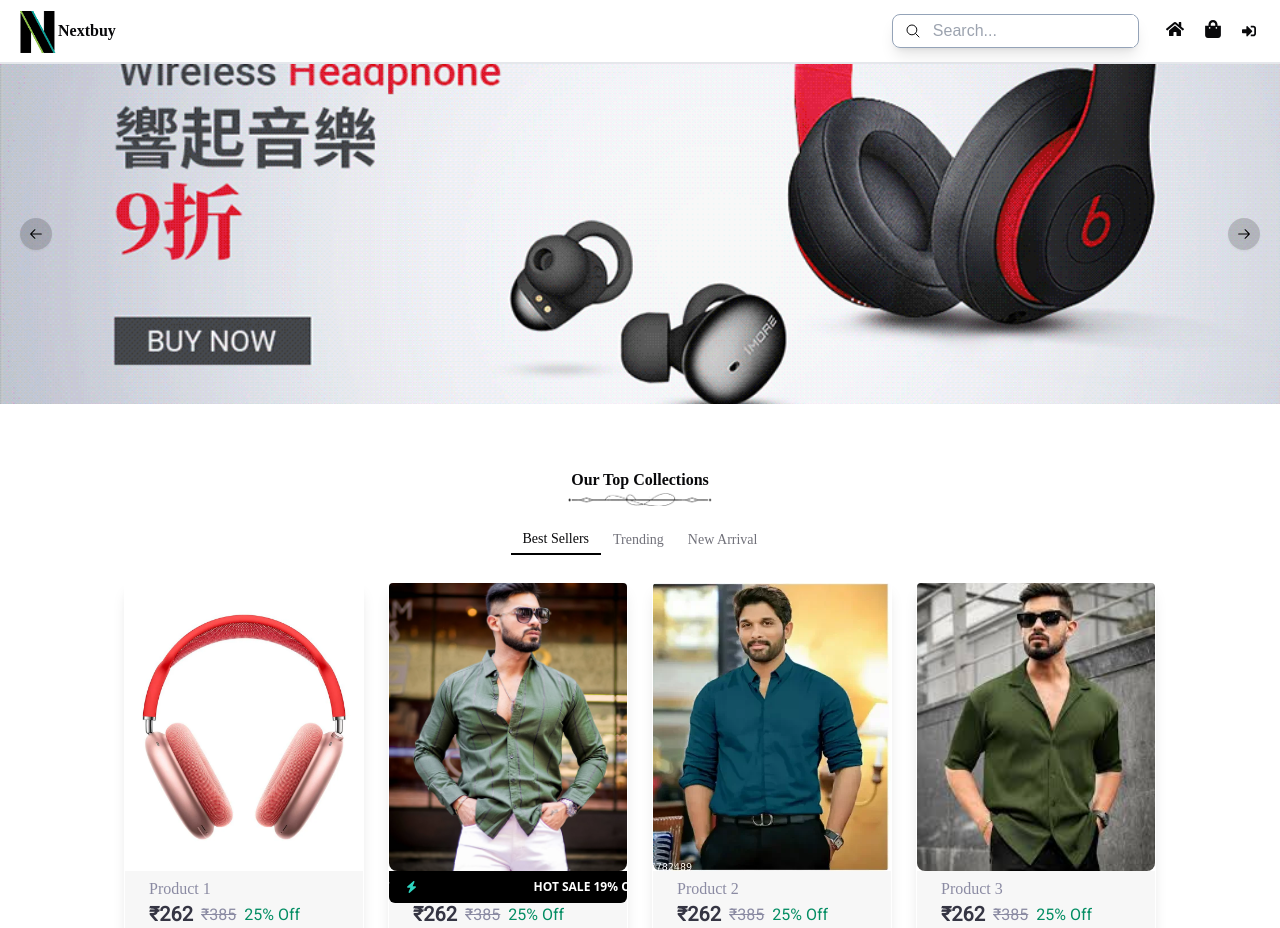
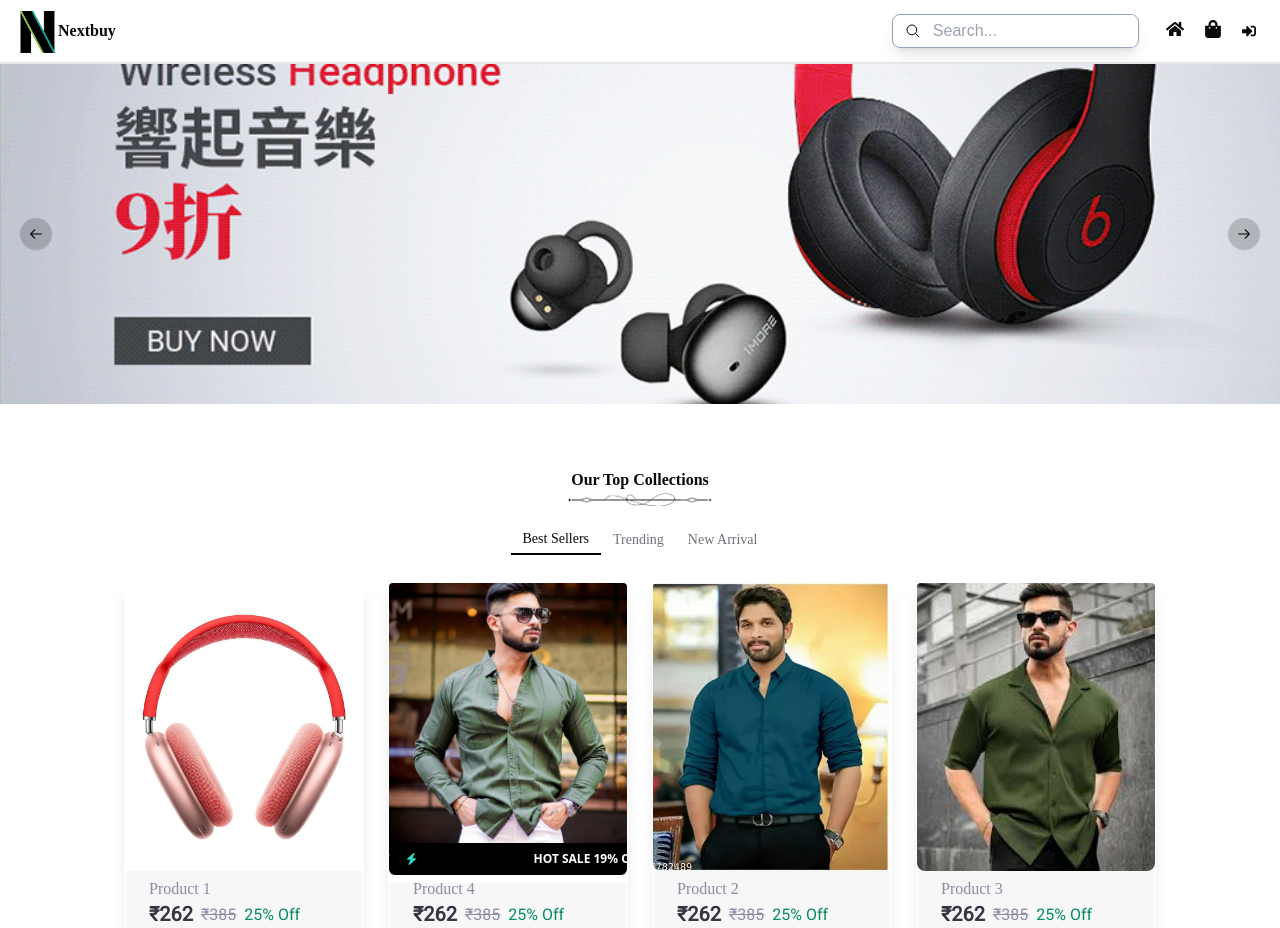
Before and after one commit to AbhilekhBansal/NextBuy, a React (Vite) app: page / in a window 1280 px wide. Shown: the top 928 px of the page. Built offline with nearby package versions, Linux system fonts and the light colour scheme; a web font is replaced by a local one.

Commit message:
update:product sale tag alignment

```diff
--- a/src/components/product.jsx
+++ b/src/components/product.jsx
@@ -26,7 +26,7 @@
           className="w-full h-72 object-center object-cover rounded-sm rounded-b-lg"
         />
         {product?.sale && (
-          <div className="inherit w-full bg-white h-10  bottom-7 justify-center justify-items-center items-center my-auto z-20">
+          <div className="relative w-full bg-white h-10  bottom-7 justify-center justify-items-center items-center my-auto z-20">
             <Carousel
               className="rounded-b-md inherit overflow-hidden w-full h-8 bg-black text-white flex items-center font-sans uppercase"
               opts={{
```
